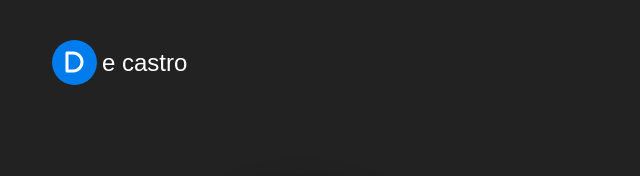
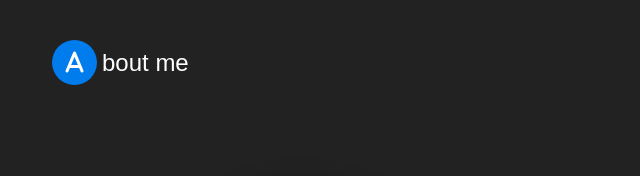
Before and after one commit to Dancute54321/Dan, a plain HTML site: page About1.html in a window 1280 px wide. Shown: the top 176 px of the page, 0-640 px from the left. Drawn offline with nearby package versions, Linux system fonts and the light colour scheme.

Commit message:
Update About1.html
Signed-off-by: Dancute54321 <dandecastro0293@gmail.com>

```diff
--- a/About1.html
+++ b/About1.html
@@ -14,8 +14,8 @@
         <div class="wrapper">
             <header>
                 <div class="logo">
-                    <i class="fa-solid fa-d"></i>
-                    <div class="logo-text">e castro</div>
+                    <i class="fa-solid fa-a"></i>
+                    <div class="logo-text">bout me</div>
                 </div>
                 <nav>
                     <div class="togglebtn">
```
